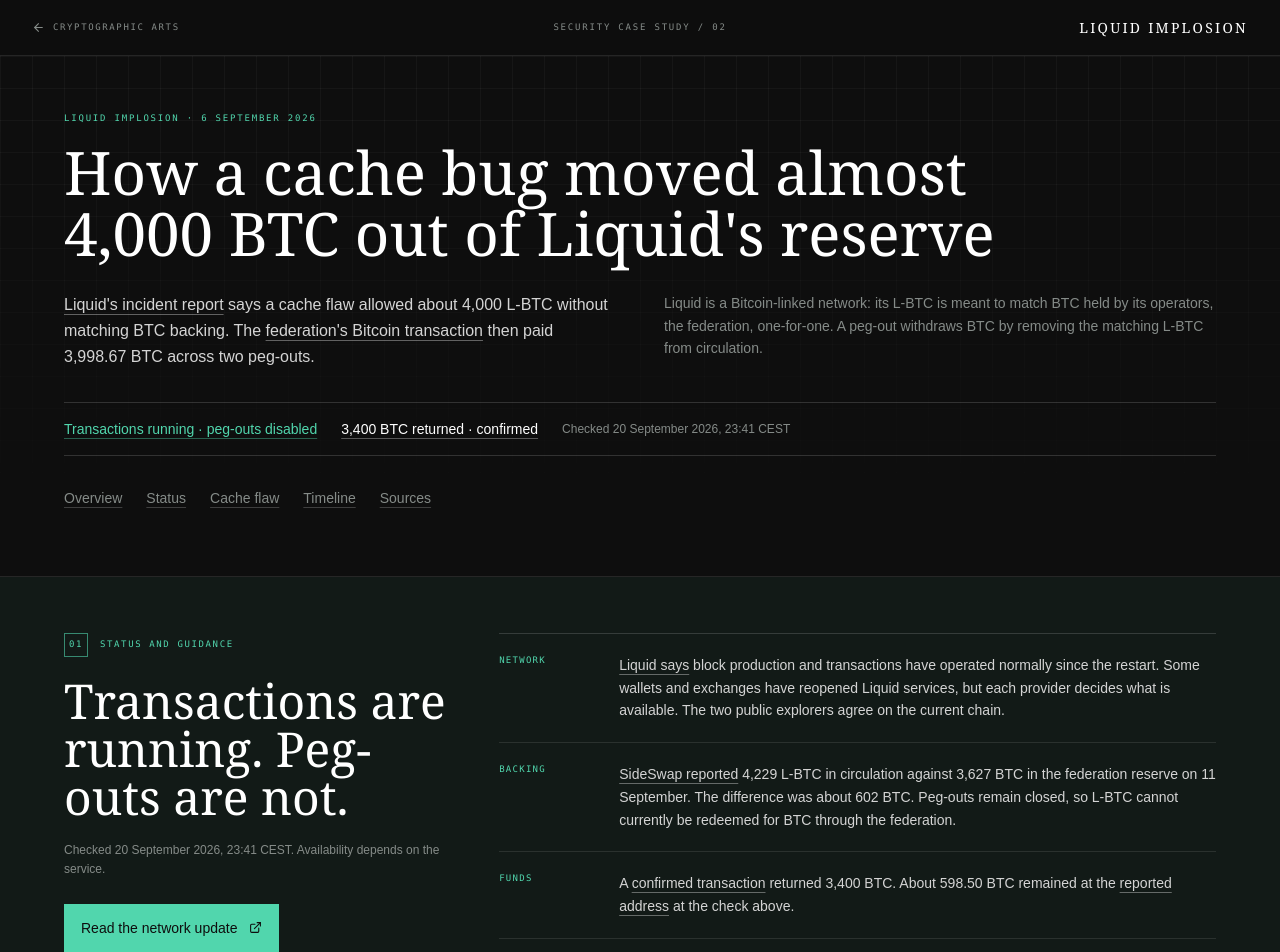
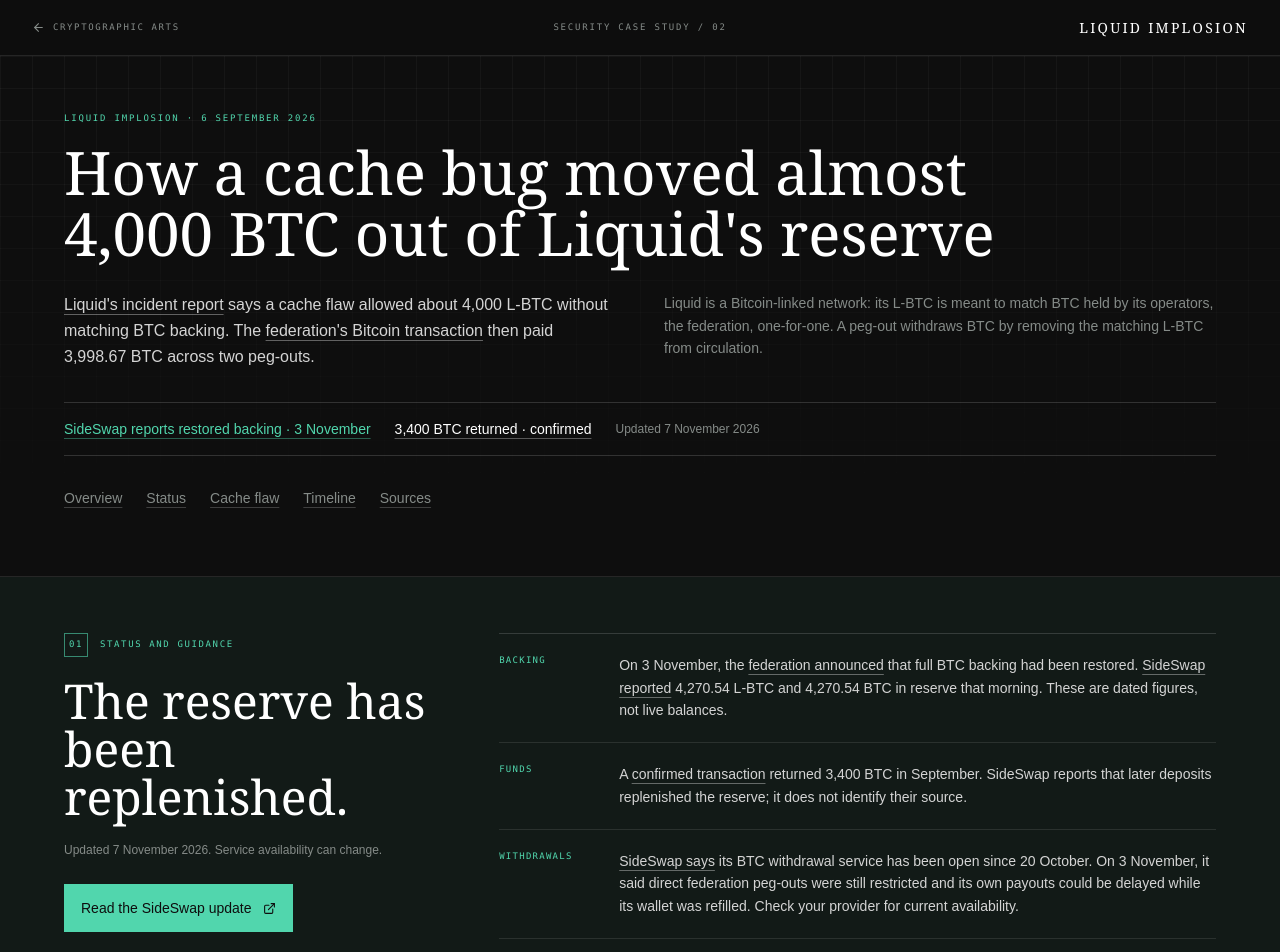
Before and after one commit to mars-llm/liquid-implosion, a Next.js app: page / in a window 1280 px wide. Shown: the top 952 px of the page. Built offline with nearby package versions, Linux system fonts and the light colour scheme.

Commit message:
Update recovery status and dependencies

```diff
--- a/components/LiquidStudy.tsx
+++ b/components/LiquidStudy.tsx
@@ -18,7 +18,7 @@ import {
   type CacheRecord,
 } from '../lib/model';
 
-const RESEARCH_CUTOFF = '20 September 2026, 23:41 CEST';
+const RESEARCH_CUTOFF = '7 November 2026';
 const STEP_DELAY = 8000;
 
 const SEQUENCE = [
@@ -103,7 +103,19 @@ const TIMELINE = [
     date: '17 September 2026',
     title: 'Liquid said transactions had operated normally since the restart, but gave no date for restoring peg-outs.',
     href: 'https://x.com/Liquid_BTC/status/2100696334596452426',
-    label: 'Latest update',
+    label: 'Network update',
+  },
+  {
+    date: '20 October 2026',
+    title: 'SideSwap reopened its BTC withdrawal service using its own wallet. Direct federation peg-outs were still restricted.',
+    href: 'https://sideswap.io/news/peg-out-is-open-again-on-sideswap/',
+    label: 'SideSwap update',
+  },
+  {
+    date: '3 November 2026',
+    title: 'SideSwap reported that the federation reserve again matched L-BTC in circulation. Direct federation peg-outs had not yet returned.',
+    href: 'https://sideswap.io/news/the-liquid-peg-is-back-to-one-to-one/',
+    label: 'Backing update',
   },
 ] as const;
 
@@ -115,12 +127,15 @@ const SOURCES = [
       ['Liquid incident report', 'https://x.com/Liquid_BTC/status/2097404704028545175'],
       ['Liquid transaction-resumption update', 'https://x.com/Liquid_BTC/status/2098140614239920622'],
       ['Liquid ecosystem and peg-out update', 'https://x.com/Liquid_BTC/status/2100696334596452426'],
+      ['Liquid Federation reserve update', 'https://x.com/Liquid_BTC/status/2117407283391214047'],
       ['Blockstream incident status', 'https://status.blockstream.com/incidents/b8b719f3-db70-4487-9cff-946e69509228'],
       ['Blockstream restart update', 'https://x.com/Blockstream/status/2097127976672342487'],
       ['Blockstream recovery position', 'https://x.com/Blockstream/status/2098281867908690394'],
       ['BULL service update', 'https://x.com/BULLBITCOIN_/status/2098119275709915464'],
       ['SideSwap incident statement', 'https://sideswap.io/news/statement-on-the-liquid-network-incident-of-6-september-2026/'],
       ['SideSwap peg-in update', 'https://sideswap.io/news/liquid-peg-ins-are-open-again-on-sideswap/'],
+      ['SideSwap peg-out reopening', 'https://sideswap.io/news/peg-out-is-open-again-on-sideswap/'],
+      ['SideSwap backing and service update', 'https://sideswap.io/news/the-liquid-peg-is-back-to-one-to-one/'],
       ['Primer transaction A', 'https://blockstream.info/liquid/tx/271147100a94f6337b6c3db39b30c92d5b97ed91597307b6f721f73a15187ec5'],
       ['Primer transaction B', 'https://blockstream.info/liquid/tx/71c93d4339fe8328981a2ec0dd23808d1ff104dc4c4cbcfc5c06fb2bb622f411'],
       ['Disputed Liquid transaction', 'https://blockstream.info/liquid/tx/f24a4b179b5cc7e88b25a763911f7cbdf2bf45d1d1b5ab611e94461cef0a183f'],
@@ -335,9 +350,9 @@ export function LiquidStudy() {
                 <div className="pb-6">
                   <div className="border-t border-white/10 py-5 font-sans text-sm leading-relaxed text-ink-muted">
                     <p><SourceLink href="https://github.com/ElementsProject/elements/releases/tag/elements-23.3.4">Elements 23.3.4</SourceLink> remains the latest signed release. It records field lengths in both proof-cache keys, includes a previously missing surjection-proof input, and can bypass the range-proof cache.</p>
-                    <p className="mt-3"><SourceLink href="https://x.com/Liquid_BTC/status/2100696334596452426">Liquid says</SourceLink> a full technical report will follow. That report was not on the Liquid account, the Blockstream blog or the Elements release and security pages when this page was checked.</p>
-                    <p className="mt-3">Explorer snapshot at {RESEARCH_CUTOFF}: <SourceLink href="https://blockstream.info/liquid/">Blockstream</SourceLink> and <SourceLink href="https://liquid.network/liquid/">liquid.network</SourceLink> agreed on block 4,066,190 and its hash. Both APIs showed the disputed mint transaction as unconfirmed on the current chain.</p>
-                    <p className="mt-3">An <SourceLink href="https://github.com/orangesurf/liquid-transaction-replay-monitor">independent exact-transaction monitor</SourceLink> still reported all 608 expected legitimate transactions from the abandoned fork on the accepted chain, and none of the eight tainted transactions. Its latest published check was 20 September at 19:29 UTC.</p>
+                    <p className="mt-3">SideSwap links to a <SourceLink href="https://blog.blockstream.com/liquid-network-security-incident-assessment/">Blockstream incident assessment</SourceLink>.</p>
+                    <p className="mt-3">On 20 September at 23:41 CEST, <SourceLink href="https://blockstream.info/liquid/">Blockstream</SourceLink> and <SourceLink href="https://liquid.network/liquid/">liquid.network</SourceLink> agreed on block 4,066,190 and its hash. Both APIs showed the disputed mint transaction as unconfirmed on that chain.</p>
+                    <p className="mt-3">On 20 September at 19:29 UTC, an <SourceLink href="https://github.com/orangesurf/liquid-transaction-replay-monitor">independent monitor</SourceLink> reported all 608 expected legitimate transactions from the abandoned fork on the accepted chain, and none of the eight tainted transactions.</p>
                     <p className="mt-3"><SourceLink href="https://sideswap.io/news/statement-on-the-liquid-network-incident-of-6-september-2026/">SideSwap says</SourceLink> it found 70 balanced rehearsal transactions followed by the single unbalanced mint transaction. It also says its node ran a private security build supplied in August, yet still accepted the mint. These are SideSwap&apos;s findings; the build itself has not been published.</p>
                     <p className="mt-3">The demonstration hashes its bytes with the same fixed educational salt for both records. Full SHA-256 fingerprint:</p>
                     <code className="mt-2 block break-all text-xs text-ink">{validFingerprint || 'Calculating…'}</code>
@@ -640,12 +655,12 @@ function NetworkSnapshot() {
   return (
     <div className="mt-8 flex flex-wrap items-center gap-x-6 gap-y-3 border-y border-white/15 py-4 font-sans text-sm text-ink-muted">
       <a
-        href="https://x.com/Liquid_BTC/status/2100696334596452426"
+        href="https://sideswap.io/news/the-liquid-peg-is-back-to-one-to-one/"
         target="_blank"
         rel="noreferrer"
         className="text-accent underline decoration-accent/40 underline-offset-4 hover:text-white"
       >
-        Transactions running · peg-outs disabled
+        SideSwap reports restored backing · 3 November
       </a>
       <a
         href="https://mempool.space/tx/a6d697a25266ce3c78774fd1d75f896b7af522ada209b0f6228ea497bc49a46d"
@@ -655,7 +670,7 @@ function NetworkSnapshot() {
       >
         3,400 BTC returned · confirmed
       </a>
-      <p className="text-xs">Checked {RESEARCH_CUTOFF}</p>
+      <p className="text-xs">Updated {RESEARCH_CUTOFF}</p>
     </div>
   );
 }
@@ -670,17 +685,16 @@ function CurrentGuidance() {
       <div className="mx-auto grid max-w-6xl gap-8 lg:grid-cols-[0.72fr_1.28fr]">
         <div>
           <SectionLabel index="01">Status and guidance</SectionLabel>
-          <h2 className="mt-5 font-serif text-3xl text-white sm:text-5xl">Transactions are running. Peg-outs are not.</h2>
-          <p className="mt-5 font-sans text-xs leading-relaxed text-ink-muted">Checked {RESEARCH_CUTOFF}. Availability depends on the service.</p>
-          <a href="https://x.com/Liquid_BTC/status/2100696334596452426" target="_blank" rel="noreferrer" className="mt-6 inline-flex min-h-12 items-center gap-3 border border-accent bg-accent px-4 font-sans text-sm text-canvas transition-colors hover:bg-transparent hover:text-accent">
-            Read the network update <ExternalLink size={13} />
+          <h2 className="mt-5 font-serif text-3xl text-white sm:text-5xl">The reserve has been replenished.</h2>
+          <p className="mt-5 font-sans text-xs leading-relaxed text-ink-muted">Updated {RESEARCH_CUTOFF}. Service availability can change.</p>
+          <a href="https://sideswap.io/news/the-liquid-peg-is-back-to-one-to-one/" target="_blank" rel="noreferrer" className="mt-6 inline-flex min-h-12 items-center gap-3 border border-accent bg-accent px-4 font-sans text-sm text-canvas transition-colors hover:bg-transparent hover:text-accent">
+            Read the SideSwap update <ExternalLink size={13} />
           </a>
         </div>
         <div className="border-t border-white/15">
-          <FactLine label="Network"><SourceLink href="https://x.com/Liquid_BTC/status/2100696334596452426">Liquid says</SourceLink> block production and transactions have operated normally since the restart. Some wallets and exchanges have reopened Liquid services, but each provider decides what is available. The two public explorers agree on the current chain.</FactLine>
-          <FactLine label="Backing"><SourceLink href="https://sideswap.io/news/liquid-peg-ins-are-open-again-on-sideswap/">SideSwap reported</SourceLink> 4,229 L-BTC in circulation against 3,627 BTC in the federation reserve on 11 September. The difference was about 602 BTC. Peg-outs remain closed, so L-BTC cannot currently be redeemed for BTC through the federation.</FactLine>
-          <FactLine label="Funds">A <SourceLink href="https://mempool.space/tx/a6d697a25266ce3c78774fd1d75f896b7af522ada209b0f6228ea497bc49a46d">confirmed transaction</SourceLink> returned 3,400 BTC. About 598.50 BTC remained at the <SourceLink href="https://mempool.space/address/bc1ql4mfu6aundtkksxklfajs2h3t9nzcd6gyqjlte">reported address</SourceLink> at the check above.</FactLine>
-          <FactLine label="Peg-outs">There is still no reopening date. <SourceLink href="https://x.com/Liquid_BTC/status/2100696334596452426">Liquid says</SourceLink> peg-outs will return only after the reserve is fully backed and the required software updates, testing and independent security reviews are complete.</FactLine>
+          <FactLine label="Backing">On 3 November, the <SourceLink href="https://x.com/Liquid_BTC/status/2117407283391214047">federation announced</SourceLink> that full BTC backing had been restored. <SourceLink href="https://sideswap.io/news/the-liquid-peg-is-back-to-one-to-one/">SideSwap reported</SourceLink> 4,270.54 L-BTC and 4,270.54 BTC in reserve that morning. These are dated figures, not live balances.</FactLine>
+          <FactLine label="Funds">A <SourceLink href="https://mempool.space/tx/a6d697a25266ce3c78774fd1d75f896b7af522ada209b0f6228ea497bc49a46d">confirmed transaction</SourceLink> returned 3,400 BTC in September. SideSwap reports that later deposits replenished the reserve; it does not identify their source.</FactLine>
+          <FactLine label="Withdrawals"><SourceLink href="https://sideswap.io/news/the-liquid-peg-is-back-to-one-to-one/">SideSwap says</SourceLink> its BTC withdrawal service has been open since 20 October. On 3 November, it said direct federation peg-outs were still restricted and its own payouts could be delayed while its wallet was refilled. Check your provider for current availability.</FactLine>
           <FactLine label="Software"><SourceLink href="https://github.com/ElementsProject/elements/releases/tag/elements-23.3.4">Elements 23.3.4</SourceLink> is the latest signed release and hardens the proof caches. A software release does not by itself restore the peg.</FactLine>
         </div>
       </div>
--- a/eslint.config.mjs
+++ b/eslint.config.mjs
@@ -1,14 +1,9 @@
-import { FlatCompat } from '@eslint/eslintrc';
-import { globalIgnores } from 'eslint/config';
-import path from 'node:path';
-import { fileURLToPath } from 'node:url';
+import { defineConfig, globalIgnores } from 'eslint/config';
+import nextVitals from 'eslint-config-next/core-web-vitals';
+import nextTypeScript from 'eslint-config-next/typescript';
 
-const baseDirectory = path.dirname(fileURLToPath(import.meta.url));
-const compat = new FlatCompat({ baseDirectory });
-
-const eslintConfig = [
-  ...compat.extends('next/core-web-vitals', 'next/typescript'),
+export default defineConfig([
+  ...nextVitals,
+  ...nextTypeScript,
   globalIgnores(['.next/**', 'out/**', 'next-env.d.ts']),
-];
-
-export default eslintConfig;
+]);
--- a/package.json
+++ b/package.json
@@ -7,7 +7,7 @@
     "node": ">=24.0.0"
   },
   "overrides": {
-    "sharp": "0.35.3"
+    "sharp": "0.35.5"
   },
   "scripts": {
     "dev": "next dev",
@@ -20,7 +20,7 @@
   "dependencies": {
     "lucide-react": "^1.28.0",
     "motion": "^12.43.0",
-    "next": "15.5.22",
+    "next": "16.4.5",
     "react": "19.2.8",
     "react-dom": "19.2.8"
   },
@@ -30,7 +30,7 @@
     "@types/react": "^19.0.0",
     "@types/react-dom": "^19.0.0",
     "eslint": "^9.39.1",
-    "eslint-config-next": "15.5.22",
+    "eslint-config-next": "16.4.5",
     "eslint-plugin-react-hooks": "^7.0.1",
     "postcss": "8.5.25",
     "tailwindcss": "^4.0.0",
```
Also changed, not shown: tsconfig.json (+24 -6 lines), 2 other files (tests, documents, lock files or other folders).
